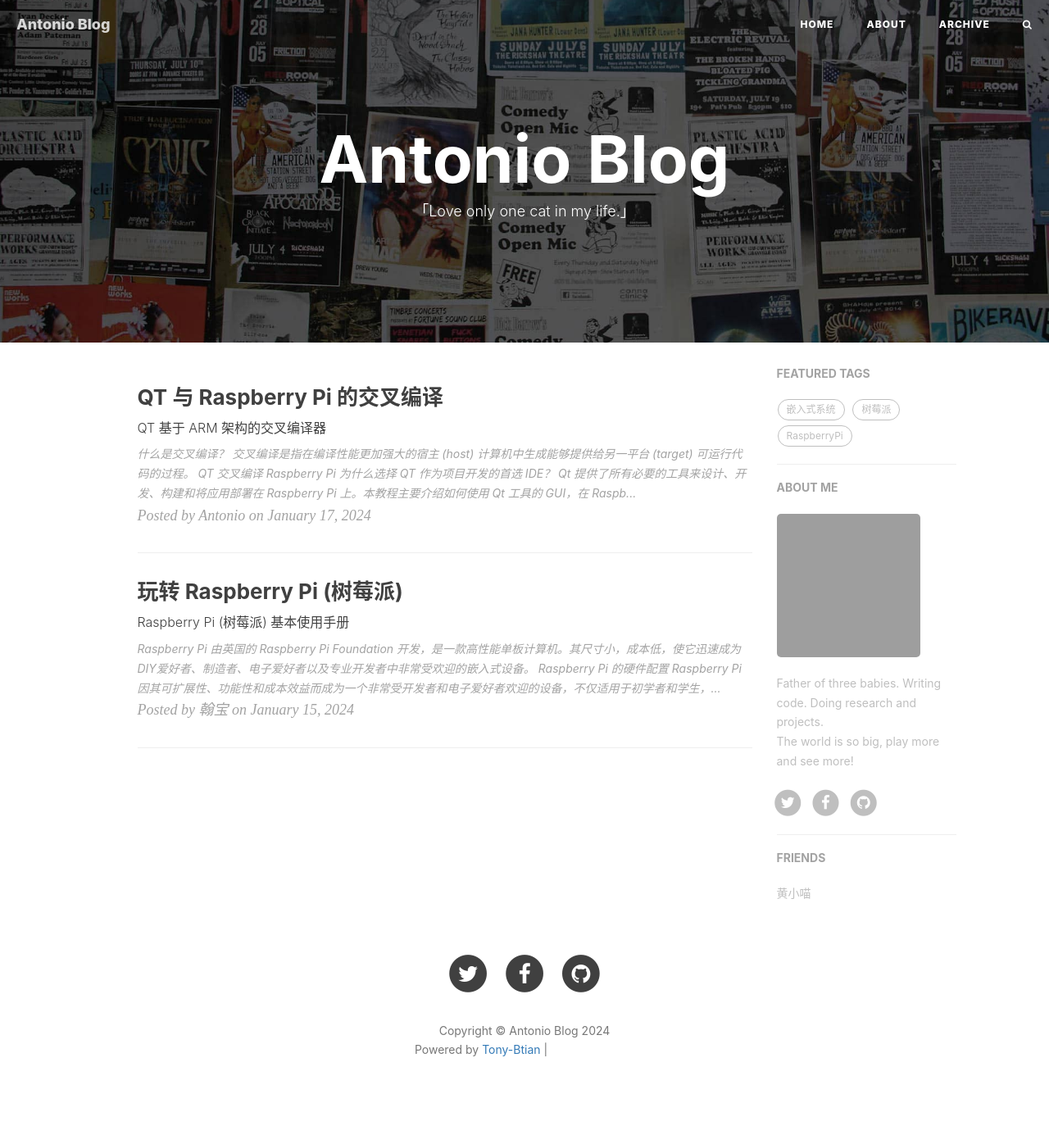
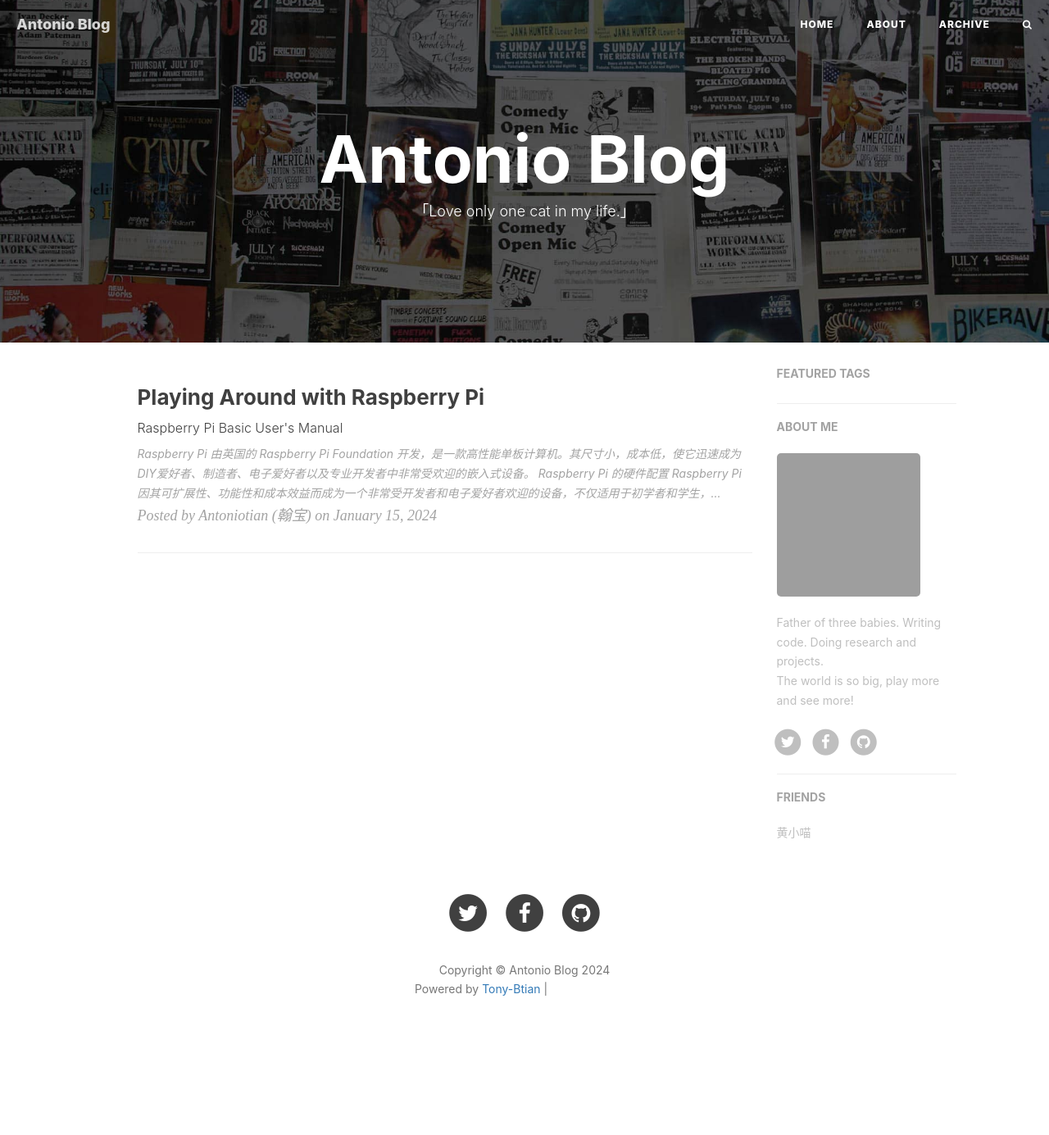
Before and after one commit to antoniotian/antoniotian.github.io, a Jekyll site: the page built from index.html, in a window 1280 px wide. Shown: the whole page at 82% size. Built offline with Jekyll 4.4.1, drawn with Linux system fonts in a browser that asks for light colours; nearby versions of some CDN libraries; the list of posts is cut into pages by our own code; comment, search, counter and statistics services are not loaded; after the commit the page ends 1311 px from its top, so only the background shows below that; grey boxes are pictures that could not be loaded.

Commit message:
Update layout

````diff
--- a/_includes/multilingual-sel.html
+++ b/_includes/multilingual-sel.html
@@ -1,5 +1,5 @@
                 <!-- Language Selector -->
                 <select class="sel-lang" onchange= "onLanChange(this.options[this.options.selectedIndex].value)">
-                    <option value="0" selected> 中文 | Chinese </option>
-                    <option value="1"> 英文 | English </option>
+                    <option value="1" selected> 英文 | English </option>
+                    <option value="0"> 中文 | Chinese </option>
                 </select>
--- a/_posts/2024-01-15-raspberrypi-setup.md
+++ b/_posts/2024-01-15-raspberrypi-setup.md
@@ -1,15 +1,14 @@
 ---
 layout: post
-title: 玩转 Raspberry Pi (树莓派)
-subtitle: Raspberry Pi (树莓派) 基本使用手册
-author: 翰宝
+title: Playing Around with Raspberry Pi
+subtitle: Raspberry Pi Basic User's Manual
+author: Antoniotian (翰宝)
 header-img: img/post-bg-raspberrypi-setup.jpg
 header-mask: 0.4
 tags:
-  - 嵌入式系统
-  - RaspberryPi
-  - 资料
-  - 树莓派
+  - Embedded System
+  - Raspberry Pi
+  - Raspberry Pi Guidebook
 ---
 
 > Raspberry Pi 由英国的 Raspberry Pi Foundation 开发，是一款高性能单板计算机。其尺寸小，成本低，使它迅速成为DIY爱好者、制造者、电子爱好者以及专业开发者中非常受欢迎的嵌入式设备。
--- a/_posts/2024-01-17-raspberry-cross-compiling.md
+++ /dev/null
@@ -1,114 +0,0 @@
----
-layout: post
-title: QT 与 Raspberry Pi 的交叉编译
-subtitle: QT 基于 ARM 架构的交叉编译器
-author: Antonio
-header-img: img/post-bg-css.jpg
-header-mask: 0.4
-tags:
-  - 嵌入式系统
-  - Linux
-  - QT
-  - RaspberryPi
-  - 树莓派
----
-
-> 什么是交叉编译？
-> 交叉编译是指在编译性能更加强大的宿主 (host) 计算机中生成能够提供给另一平台 (target) 可运行代码的过程。
-
-# QT 交叉编译 Raspberry Pi
----
-为什么选择 QT 作为项目开发的首选 IDE？
-
-Qt 提供了所有必要的工具来设计、开发、构建和将应用部署在 Raspberry Pi 上。本教程主要介绍如何使用 Qt 工具的 GUI，在 Raspberry Pi 4 设备上开发 Linux 应用程序。
-
-嵌入式系统通常是专门为特定任务设计的计算机系统，由于内嵌在
-提出一个问题，在这个教程中，是否能够通过交叉编译使用诸如 PiGPIO 这种包？
-
-该教程是基于 Ubuntu 系统中的 QT 和 Raspberry Pi 之间实现交叉编译。（这个地方需要组织一下语言）
-
-在开始之前，有一些必要的组件
-# 主机的设置
----
-在主机上创建一些需要的文件夹，用来存放交叉编译的组件。这样做的目的是为了方便在将来使用交叉编译的过程中，需要用到的重要组件。
-- Sysroot : 这个文件中存放的是主机内目标文件系统的缩小版本。所以，我们将其命名为 `rpi-sysroot`
-
-```bash
-cd ~
-mkdir rpi-sysroot rpi-sysroot/usr rpi-sysroot/opt
-mkdir qt-host qt-raspi qthost-build qtpi-build
-```
-
-# 设置 Raspberry Pi
----
-假设已经成功配置了 Raspberry Pi OS，并且进入了系统桌面。接下来，打开 **「终端」**，用命令行进行交叉编译的配置。
-
-### 安装依赖
-更新系统，并将软件库升级到最新版本。
-```bash
-sudo apt-get update
-sudo apt full-upgrade
-sudo reboot
-```
-接下来，安装包依赖。QT 需要这些库在 Raspberry Pi 中部署各种应用程序。
-```bash
-sudo apt-get install libboost-all-dev libudev-dev libinput-dev libts-dev
-sudo apt-get install libmtdev-dev libjpeg-dev libfontconfig1-dev libssl-dev
-sudo apt-get install libdbus-1-dev libglib2.0-dev libxkbcommon-dev libegl1-mesa-dev
-sudo apt-get install libgbm-dev libgles2-mesa-dev mesa-common-dev libasound2-dev
-sudo apt-get install libpulse-dev gstreamer1.0-omx libgstreamer1.0-dev
-sudo apt-get install libgstreamer-plugins-base1.0-dev  gstreamer1.0-alsa libvpx-dev
-sudo apt-get install libsrtp2-dev libsnappy-dev libnss3-dev "^libxcb.*" flex bison
-sudo apt-get install libxslt-dev ruby gperf libbz2-dev libcups2-dev libatkmm-1.6-dev
-sudo apt-get install libxi6 libxcomposite1 libfreetype6-dev
-sudo apt-get install libicu-dev libsqlite3-dev libxslt1-dev
-
-sudo apt-get install libavcodec-dev libavformat-dev libswscale-dev libx11-dev
-sudo apt-get install freetds-dev libsqlite3-dev libpq-dev libiodbc2-dev firebird-dev
-sudo apt-get install libgst-dev libxext-dev libxcb1 libxcb1-dev libx11-xcb1 libx11-xcb-dev
-sudo apt-get install libxcb-keysyms1 libxcb-keysyms1-dev libxcb-image0 libxcb-image0-dev
-sudo apt-get install libxcb-shm0 libxcb-shm0-dev libxcb-icccm4 libxcb-icccm4-dev
-sudo apt-get install libxcb-sync1 libxcb-sync-dev libxcb-render-util0 libxcb-render-util0-dev
-sudo apt-get install libxcb-xfixes0-dev libxrender-dev libxcb-shape0-dev libxcb-randr0-dev
-sudo apt-get install libxcb-glx0-dev libxi-dev libdrm-dev
-sudo apt-get install libxcb-xinerama0 libxcb-xinerama0-dev libatspi2.0-dev libxcursor-dev
-sudo apt-get install libxcomposite-dev libxdamage-dev libxss-dev libxtst-dev
-sudo apt-get install libpci-dev libcap-dev libxrandr-dev
-sudo apt-get install libdirectfb-dev libaudio-dev libxkbcommon-x11-dev
-```
-还需要在 Raspberry Pi 中创建一个文件夹，用于存放针对 QT 的安装文件。
-```bash
-sudo mkdir /usr/local/qt6
-```
-# 设置主机
----
-现在我们进行主机部分的设置，主机中使用的是 x86_64 架构的 Ubuntu 20.04 系统。理论上，该教程适用于任何 x86_64 架构的系统发行版。
-### 更新系统
-同样的，我们先更新 Ubuntu 系统中的软件包。
-```bash
-sudo apt update
-sudo apt upgrade
-```
-### 安装 QT 依赖
-接下来安装程序包依赖项。其中一些软件包是编译 Qt 6 所需的构建工具。
-```bash
-sudo apt-get install make build-essential libclang-dev ninja-build
-sudo apt-get install gcc git bison python3 gperf pkg-config libfontconfig1-dev
-sudo apt-get install libfreetype6-dev libx11-dev libx11-xcb-dev libxext-dev
-sudo apt-get install libxfixes-dev libxi-dev libxrender-dev libxcb1-dev
-sudo apt-get install libxcb-glx0-dev libxcb-keysyms1-dev libxcb-image0-dev
-sudo apt-get install libxcb-shm0-dev libxcb-icccm4-dev libxcb-sync-dev
-sudo apt-get install libxcb-xfixes0-dev libxcb-shape0-dev libxcb-randr0-dev
-sudo apt-get install libxcb-render-util0-dev libxcb-util-dev libxcb-xinerama0-dev
-sudo apt-get install libxcb-xkb-dev libxkbcommon-dev libxkbcommon-x11-dev
-sudo apt-get install libatspi2.0-dev libgl1-mesa-dev libglu1-mesa-dev freeglut3-dev
-```
-### 安装交叉编译器
-接下来，我们需要获取交叉编译器。在本指南中，我们将从 Ubuntu/Debian 软件包存储库安装它，这是获取 ARM64 交叉编译器的最简单方法。
-```bash
-sudo apt install gcc-aarch64-linux-gnu g++-aarch64-linux-gnu
-```
-
-# 设置 SSH 连接
----
-在进行交叉编译的过程中，需要 Raspberry Pi 和主机之间进行 SSH 连接。这是在两个设备之间传输数据所必需的。
````
